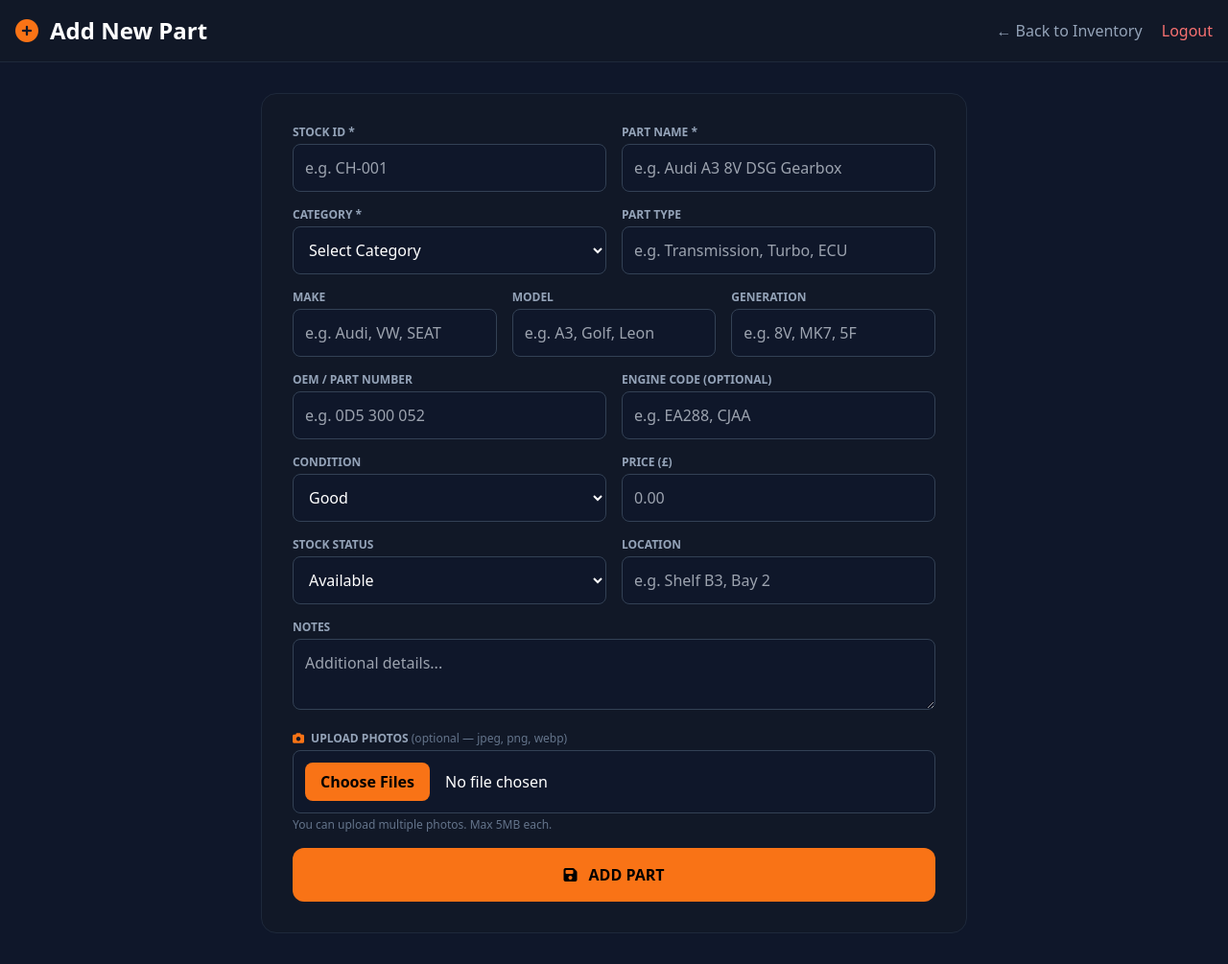
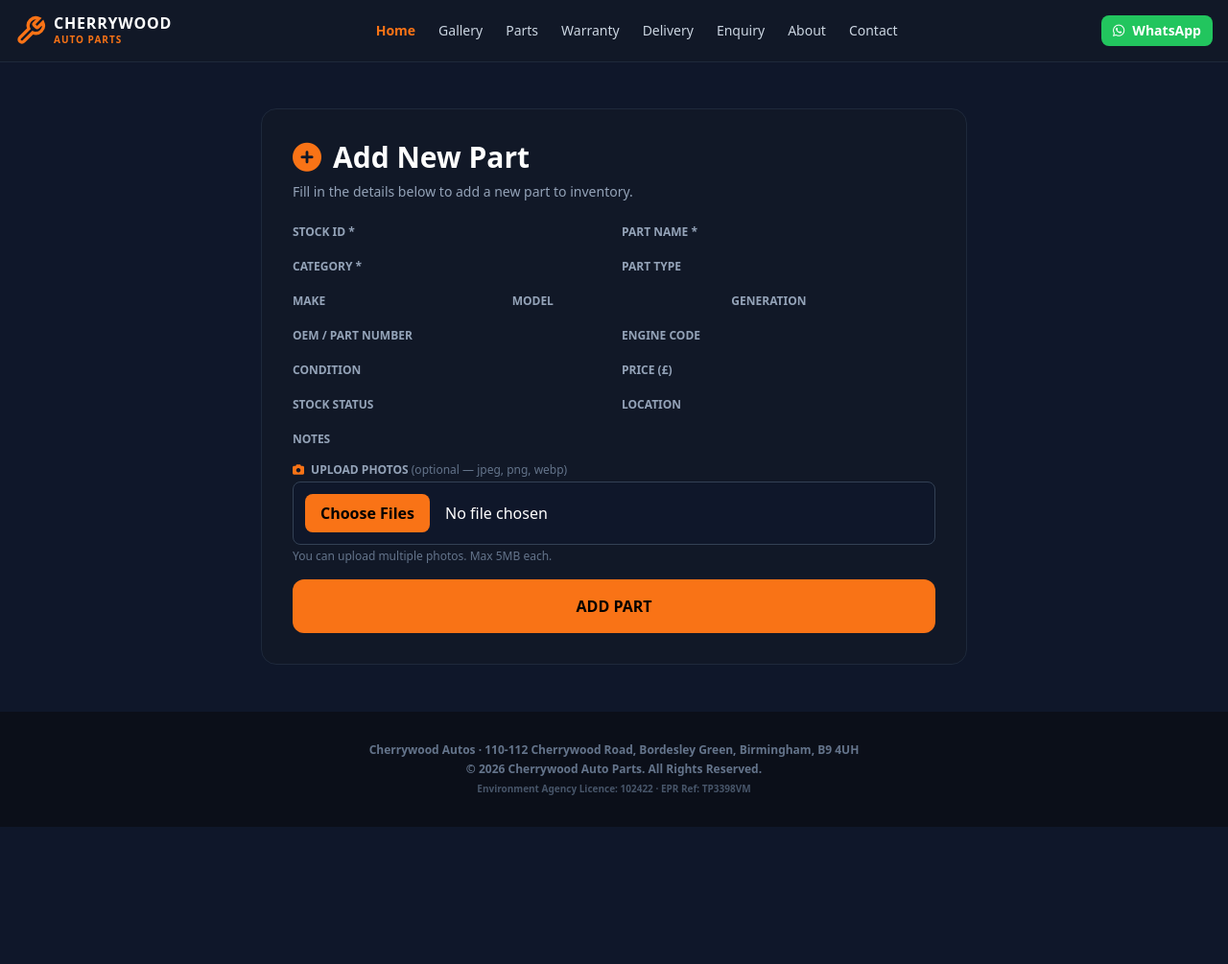
Before and after one commit to zabdi908-glitch/cherrywood-inventory-dev, a Python web app: template templates/parts_add.html in a window 1280 px wide. Shown: the whole page at 96% size. After the commit the page ends 862 px from the top, so only its background shows below. Run offline with Jinja, Linux system fonts and the light colour scheme; the template is opened without the code that fills it, so the values that code supplies are empty; some libraries are stand-ins or nearby versions.

Commit message:
Update parts_add.html

```diff
--- a/templates/parts_add.html
+++ b/templates/parts_add.html
@@ -1,140 +1,94 @@
-<!DOCTYPE html>
-<html lang="en">
-<head>
-    <meta charset="UTF-8">
-    <meta name="viewport" content="width=device-width, initial-scale=1.0">
-    <title>Add Part - Parts Inventory</title>
-    <script src="https://cdn.tailwindcss.com"></script>
-    <link rel="stylesheet" href="https://cdnjs.cloudflare.com/ajax/libs/font-awesome/6.4.0/css/all.min.css">
-</head>
-<body class="bg-[#0f172a] text-white min-h-screen">
+{% extends "base.html" %}
 
-    <nav class="bg-[#111827] border-b border-slate-800 p-4">
-        <div class="max-w-7xl mx-auto flex justify-between items-center">
-            <div class="flex items-center gap-3">
-                <i class="fa-solid fa-plus-circle text-2xl text-[#f97316]"></i>
-                <h1 class="text-2xl font-black text-white">Add New Part</h1>
-            </div>
-            <div>
-                <a href="/parts" class="text-slate-400 hover:text-white mr-4 transition">← Back to Inventory</a>
-                <a href="/logout" class="text-red-400 hover:text-red-300 transition">Logout</a>
-            </div>
-        </div>
-    </nav>
+{% block title %}Add Part - Cherrywood Auto Parts{% endblock %}
 
-    <div class="max-w-3xl mx-auto px-4 py-8">
+{% block content %}
+<div class="max-w-3xl mx-auto px-4 py-12 w-full">
     <div class="bg-[#111827] border border-slate-800 rounded-2xl p-8">
+        <h1 class="text-3xl font-black text-white mb-2 flex items-center gap-3">
+            <i class="fa-solid fa-plus-circle text-[#f97316]"></i> Add New Part
+        </h1>
+        <p class="text-slate-400 text-sm mb-6">Fill in the details below to add a new part to inventory.</p>
+
         <form method="POST" enctype="multipart/form-data" class="space-y-4">
+            {{ form.csrf_token }}
+
             <div class="grid grid-cols-1 md:grid-cols-2 gap-4">
                 <div>
                     <label class="block text-xs font-black uppercase text-slate-400 mb-1">Stock ID *</label>
-                        <input type="text" name="stock_id" placeholder="e.g. CH-001" required
-                               class="w-full p-3 bg-[#0f172a] border border-slate-700 rounded-lg text-white focus:border-[#f97316] outline-none">
+                    {{ form.stock_id(class="w-full p-3 bg-[#0f172a] border border-slate-700 rounded-lg text-white focus:border-[#f97316] outline-none") }}
                 </div>
                 <div>
                     <label class="block text-xs font-black uppercase text-slate-400 mb-1">Part Name *</label>
-                        <input type="text" name="part_name" placeholder="e.g. Audi A3 8V DSG Gearbox" required
-                               class="w-full p-3 bg-[#0f172a] border border-slate-700 rounded-lg text-white focus:border-[#f97316] outline-none">
+                    {{ form.part_name(class="w-full p-3 bg-[#0f172a] border border-slate-700 rounded-lg text-white focus:border-[#f97316] outline-none") }}
                 </div>
             </div>
 
             <div class="grid grid-cols-1 md:grid-cols-2 gap-4">
                 <div>
                     <label class="block text-xs font-black uppercase text-slate-400 mb-1">Category *</label>
-                        <select name="category" required class="w-full p-3 bg-[#0f172a] border border-slate-700 rounded-lg text-white focus:border-[#f97316] outline-none">
-                            <option value="">Select Category</option>
-                            <option value="Engine">Engine</option>
-                            <option value="Gearbox">Gearbox</option>
-                            <option value="Body Panel">Body Panel</option>
-                            <option value="Electronics">Electronics</option>
-                            <option value="Interior">Interior</option>
-                            <option value="Wheels">Wheels</option>
-                            <option value="Lighting">Lighting</option>
-                            <option value="Suspension">Suspension</option>
-                            <option value="Brakes">Brakes</option>
-                            <option value="Exhaust">Exhaust</option>
-                            <option value="Other">Other</option>
-                        </select>
+                    {{ form.category(class="w-full p-3 bg-[#0f172a] border border-slate-700 rounded-lg text-white focus:border-[#f97316] outline-none") }}
                 </div>
                 <div>
                     <label class="block text-xs font-black uppercase text-slate-400 mb-1">Part Type</label>
-                        <input type="text" name="part_type" placeholder="e.g. Transmission, Turbo, ECU"
-                               class="w-full p-3 bg-[#0f172a] border border-slate-700 rounded-lg text-white focus:border-[#f97316] outline-none">
+                    {{ form.part_type(class="w-full p-3 bg-[#0f172a] border border-slate-700 rounded-lg text-white focus:border-[#f97316] outline-none") }}
                 </div>
             </div>
 
             <div class="grid grid-cols-1 md:grid-cols-3 gap-4">
                 <div>
                     <label class="block text-xs font-black uppercase text-slate-400 mb-1">Make</label>
-                        <input type="text" name="make" placeholder="e.g. Audi, VW, SEAT"
-                               class="w-full p-3 bg-[#0f172a] border border-slate-700 rounded-lg text-white focus:border-[#f97316] outline-none">
+                    {{ form.make(class="w-full p-3 bg-[#0f172a] border border-slate-700 rounded-lg text-white focus:border-[#f97316] outline-none") }}
                 </div>
                 <div>
                     <label class="block text-xs font-black uppercase text-slate-400 mb-1">Model</label>
-                        <input type="text" name="model" placeholder="e.g. A3, Golf, Leon"
-                               class="w-full p-3 bg-[#0f172a] border border-slate-700 rounded-lg text-white focus:border-[#f97316] outline-none">
+                    {{ form.model(class="w-full p-3 bg-[#0f172a] border border-slate-700 rounded-lg text-white focus:border-[#f97316] outline-none") }}
                 </div>
                 <div>
                     <label class="block text-xs font-black uppercase text-slate-400 mb-1">Generation</label>
-                        <input type="text" name="generation" placeholder="e.g. 8V, MK7, 5F"
-                               class="w-full p-3 bg-[#0f172a] border border-slate-700 rounded-lg text-white focus:border-[#f97316] outline-none">
+                    {{ form.generation(class="w-full p-3 bg-[#0f172a] border border-slate-700 rounded-lg text-white focus:border-[#f97316] outline-none") }}
                 </div>
             </div>
 
             <div class="grid grid-cols-1 md:grid-cols-2 gap-4">
                 <div>
                     <label class="block text-xs font-black uppercase text-slate-400 mb-1">OEM / Part Number</label>
-                        <input type="text" name="oem_number" placeholder="e.g. 0D5 300 052"
-                               class="w-full p-3 bg-[#0f172a] border border-slate-700 rounded-lg text-white focus:border-[#f97316] outline-none">
+                    {{ form.oem_number(class="w-full p-3 bg-[#0f172a] border border-slate-700 rounded-lg text-white focus:border-[#f97316] outline-none") }}
                 </div>
                 <div>
-                        <label class="block text-xs font-black uppercase text-slate-400 mb-1">Engine Code (optional)</label>
-                        <input type="text" name="engine_code" placeholder="e.g. EA288, CJAA"
-                               class="w-full p-3 bg-[#0f172a] border border-slate-700 rounded-lg text-white focus:border-[#f97316] outline-none">
+                    <label class="block text-xs font-black uppercase text-slate-400 mb-1">Engine Code</label>
+                    {{ form.engine_code(class="w-full p-3 bg-[#0f172a] border border-slate-700 rounded-lg text-white focus:border-[#f97316] outline-none") }}
                 </div>
             </div>
 
             <div class="grid grid-cols-1 md:grid-cols-2 gap-4">
                 <div>
                     <label class="block text-xs font-black uppercase text-slate-400 mb-1">Condition</label>
-                        <select name="condition" class="w-full p-3 bg-[#0f172a] border border-slate-700 rounded-lg text-white focus:border-[#f97316] outline-none">
-                            <option value="Good">Good</option>
-                            <option value="Tested">Tested</option>
-                            <option value="New">New</option>
-                            <option value="Refurbished">Refurbished</option>
-                            <option value="As Is">As Is</option>
-                        </select>
+                    {{ form.condition(class="w-full p-3 bg-[#0f172a] border border-slate-700 rounded-lg text-white focus:border-[#f97316] outline-none") }}
                 </div>
                 <div>
                     <label class="block text-xs font-black uppercase text-slate-400 mb-1">Price (£)</label>
-                        <input type="number" name="price" step="0.01" placeholder="0.00"
-                               class="w-full p-3 bg-[#0f172a] border border-slate-700 rounded-lg text-white focus:border-[#f97316] outline-none">
+                    {{ form.price(class="w-full p-3 bg-[#0f172a] border border-slate-700 rounded-lg text-white focus:border-[#f97316] outline-none") }}
                 </div>
             </div>
 
             <div class="grid grid-cols-1 md:grid-cols-2 gap-4">
                 <div>
                     <label class="block text-xs font-black uppercase text-slate-400 mb-1">Stock Status</label>
-                        <select name="stock_status" class="w-full p-3 bg-[#0f172a] border border-slate-700 rounded-lg text-white focus:border-[#f97316] outline-none">
-                            <option value="Available">Available</option>
-                            <option value="Reserved">Reserved</option>
-                            <option value="Sold">Sold</option>
-                        </select>
+                    {{ form.stock_status(class="w-full p-3 bg-[#0f172a] border border-slate-700 rounded-lg text-white focus:border-[#f97316] outline-none") }}
                 </div>
                 <div>
                     <label class="block text-xs font-black uppercase text-slate-400 mb-1">Location</label>
-                        <input type="text" name="location" placeholder="e.g. Shelf B3, Bay 2"
-                               class="w-full p-3 bg-[#0f172a] border border-slate-700 rounded-lg text-white focus:border-[#f97316] outline-none">
+                    {{ form.location(class="w-full p-3 bg-[#0f172a] border border-slate-700 rounded-lg text-white focus:border-[#f97316] outline-none") }}
                 </div>
             </div>
 
             <div>
                 <label class="block text-xs font-black uppercase text-slate-400 mb-1">Notes</label>
-                    <textarea name="notes" rows="2" placeholder="Additional details..."
-                              class="w-full p-3 bg-[#0f172a] border border-slate-700 rounded-lg text-white focus:border-[#f97316] outline-none"></textarea>
+                {{ form.notes(class="w-full p-3 bg-[#0f172a] border border-slate-700 rounded-lg text-white focus:border-[#f97316] outline-none", rows="2") }}
             </div>
 
-                <!-- ✅ PHOTO UPLOAD SECTION -->
+            <!-- Photo Upload -->
             <div>
                 <label class="block text-xs font-black uppercase text-slate-400 mb-1">
                     <i class="fa-solid fa-camera text-[#f97316] mr-1"></i> Upload Photos
@@ -146,11 +100,9 @@
             </div>
 
             <button type="submit" class="w-full p-4 bg-[#f97316] text-black font-black uppercase rounded-xl hover:bg-orange-500 transition">
-                    <i class="fa-solid fa-save mr-2"></i> Add Part
+                Add Part
             </button>
         </form>
     </div>
 </div>
-
-</body>
-</html>
+{% endblock %}
```
Lines whose indentation alone changed are shown as unchanged.
